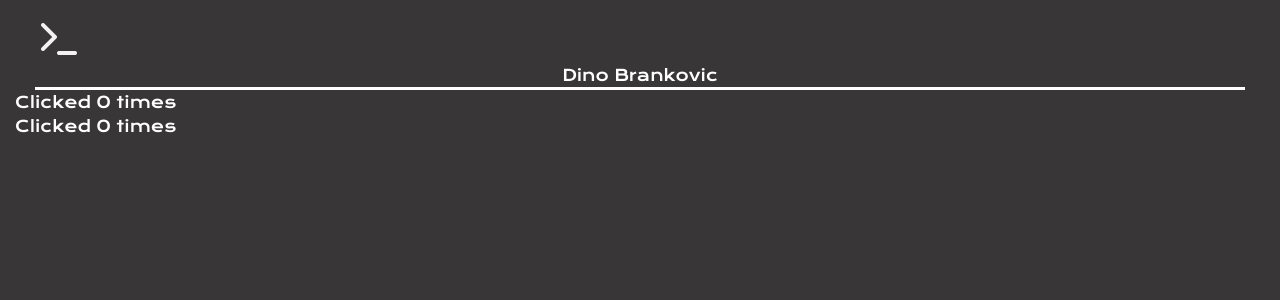
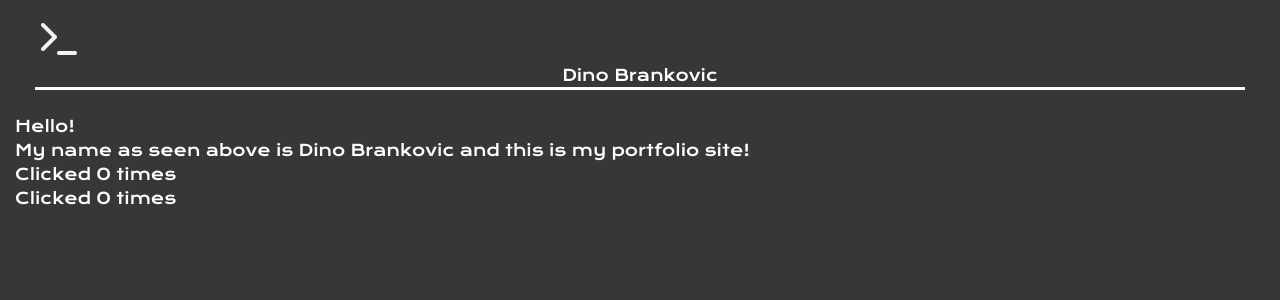
Before and after one commit to D1noD3v/portfolio, a Next.js app: page / in a window 1280 px wide. Shown: the top 300 px of the page. Built offline with nearby package versions, Linux system fonts and the light colour scheme.

Commit message:
more text added

```diff
--- a/pages/index.jsx
+++ b/pages/index.jsx
@@ -22,6 +22,16 @@ function Header() {
     );
 }
 
+function WordPart() {
+  return (
+    <div>
+      <span className='size-24'>Hello!</span>
+      <br />
+      <p>My name as seen above is Dino Brankovic and this is my portfolio site!</p>
+    </div>
+  );
+}
+
 
 
 
@@ -36,6 +46,8 @@ export default function MyApp() {
     return (
       <div>
         <Header/>
+        <br />
+        <WordPart/>
         <MyButton count={count} onClick={handleClick}/> <br />
         <MyButton count={count} onClick={handleClick}/>
       </div>
--- a/public/style.css
+++ b/public/style.css
@@ -22,4 +22,5 @@ body {
     flex: 1;
     text-align: center;
     align-items: center;
+    display: block;
 }
```
